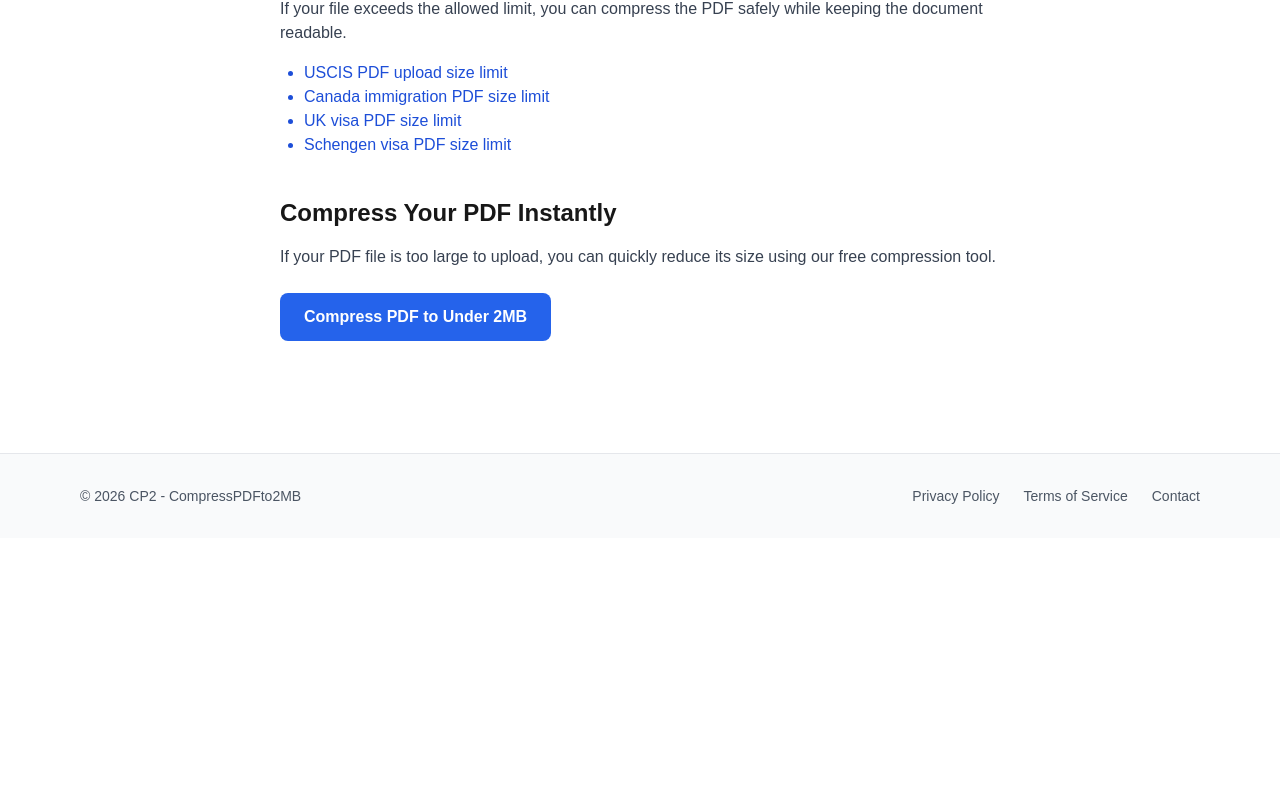
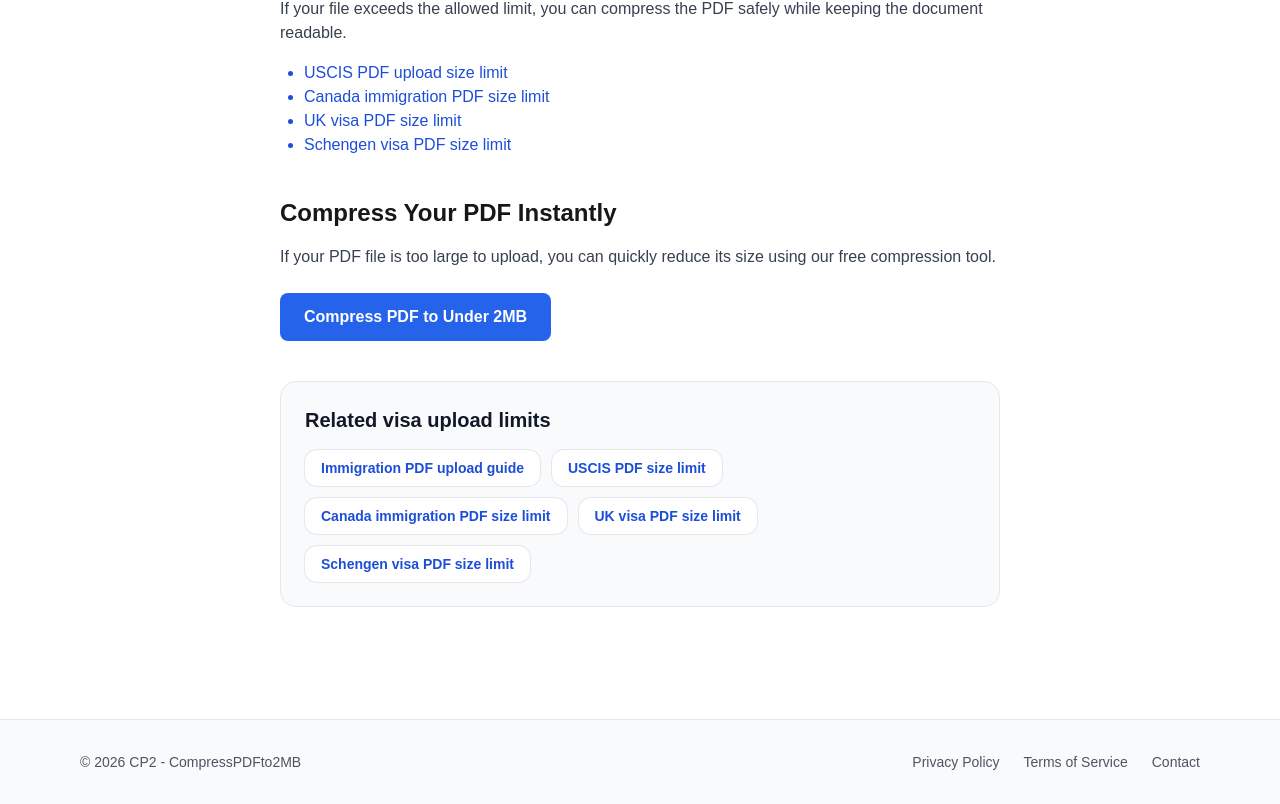
Before and after one commit to behicyildirim/compresspdfto2mb, a Next.js app: page /visa-document-upload-size-limit in a window 1280 px wide. Shown: the part 922-1726 px from the top of the page. Before the commit the page ends 1460 px from the top, so only its background shows below. Built offline with nearby package versions, Linux system fonts and the light colour scheme.

Commit message:
add related visa limits cluster links

```diff
--- a/app/visa-document-upload-size-limit/page.tsx
+++ b/app/visa-document-upload-size-limit/page.tsx
@@ -118,6 +118,50 @@ export default function VisaDocumentUploadSizeLimit() {
         Compress PDF to Under 2MB
       </Link>
 
+<section className="mt-10 rounded-2xl border border-gray-200 bg-gray-50 p-6">
+  <h2 className="text-xl font-semibold text-gray-900">
+    Related visa upload limits
+  </h2>
+
+  <div className="mt-4 flex flex-wrap gap-3">
+
+    <Link
+      href="/immigration-pdf-upload-guide"
+      className="rounded-xl bg-white px-4 py-2 text-sm font-semibold text-blue-700 ring-1 ring-gray-200 hover:bg-blue-50 transition"
+    >
+      Immigration PDF upload guide
+    </Link>
+
+    <Link
+      href="/pdf-size-limit-for-uscis"
+      className="rounded-xl bg-white px-4 py-2 text-sm font-semibold text-blue-700 ring-1 ring-gray-200 hover:bg-blue-50 transition"
+    >
+      USCIS PDF size limit
+    </Link>
+
+    <Link
+      href="/canada-immigration-pdf-size-limit"
+      className="rounded-xl bg-white px-4 py-2 text-sm font-semibold text-blue-700 ring-1 ring-gray-200 hover:bg-blue-50 transition"
+    >
+      Canada immigration PDF size limit
+    </Link>
+
+    <Link
+      href="/uk-visa-pdf-size-limit"
+      className="rounded-xl bg-white px-4 py-2 text-sm font-semibold text-blue-700 ring-1 ring-gray-200 hover:bg-blue-50 transition"
+    >
+      UK visa PDF size limit
+    </Link>
+
+    <Link
+      href="/schengen-visa-pdf-size-limit"
+      className="rounded-xl bg-white px-4 py-2 text-sm font-semibold text-blue-700 ring-1 ring-gray-200 hover:bg-blue-50 transition"
+    >
+      Schengen visa PDF size limit
+    </Link>
+
+  </div>
+</section>
     </main>
   );
 }
```
